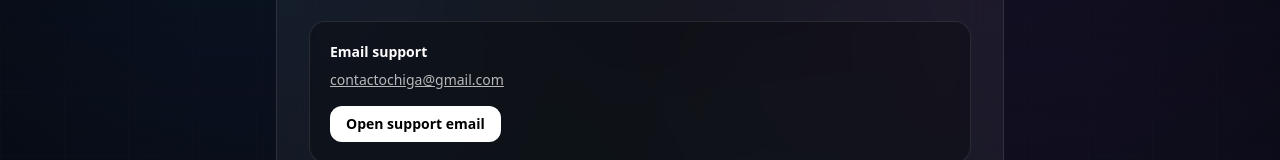
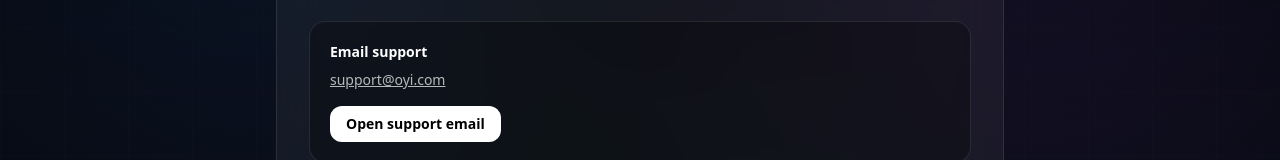
Before and after one commit to contactochiga/Oyi-page, a Next.js app: page /support in a window 1280 px wide. Shown: the part 228-388 px from the top of the page. Built offline with nearby package versions, Linux system fonts and the light colour scheme.

Commit message:
Update page.tsx

```diff
--- a/src/app/support/page.tsx
+++ b/src/app/support/page.tsx
@@ -1,6 +1,6 @@
 export default function SupportPage() {
   const mailto =
-    "mailto:contactochiga@gmail.com?subject=Oyi%20Support%20Request&body=Hi%20Oyi%20Support,%0A%0AApp%20Version:%0ADevice:%0AEstate%20Name:%0AIssue%20Summary:%0ASteps%20to%20Reproduce:%0A%0AThanks.";
+    "mailto:support@oyi.com?subject=Oyi%20Support%20Request&body=Hi%20Oyi%20Support,%0A%0AApp%20Version:%0ADevice:%0AEstate%20Name:%0AIssue%20Summary:%0ASteps%20to%20Reproduce:%0A%0AThanks.";
 
   return (
     <main className="min-h-screen bg-[#070A12] text-white">
@@ -26,7 +26,7 @@ export default function SupportPage() {
               <div className="text-sm font-semibold">Email support</div>
               <p className="mt-2 text-sm text-white/70">
                 <a className="underline hover:text-white" href="mailto:contactochiga@gmail.com">
-                  contactochiga@gmail.com
+                  support@oyi.com
                 </a>
               </p>
               <a
```
